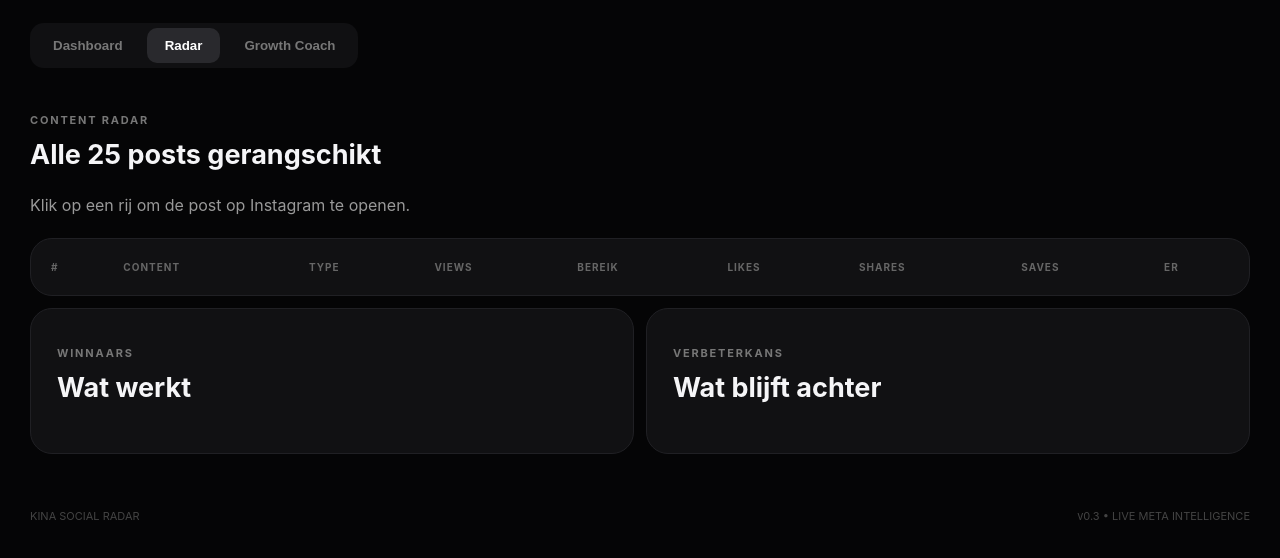
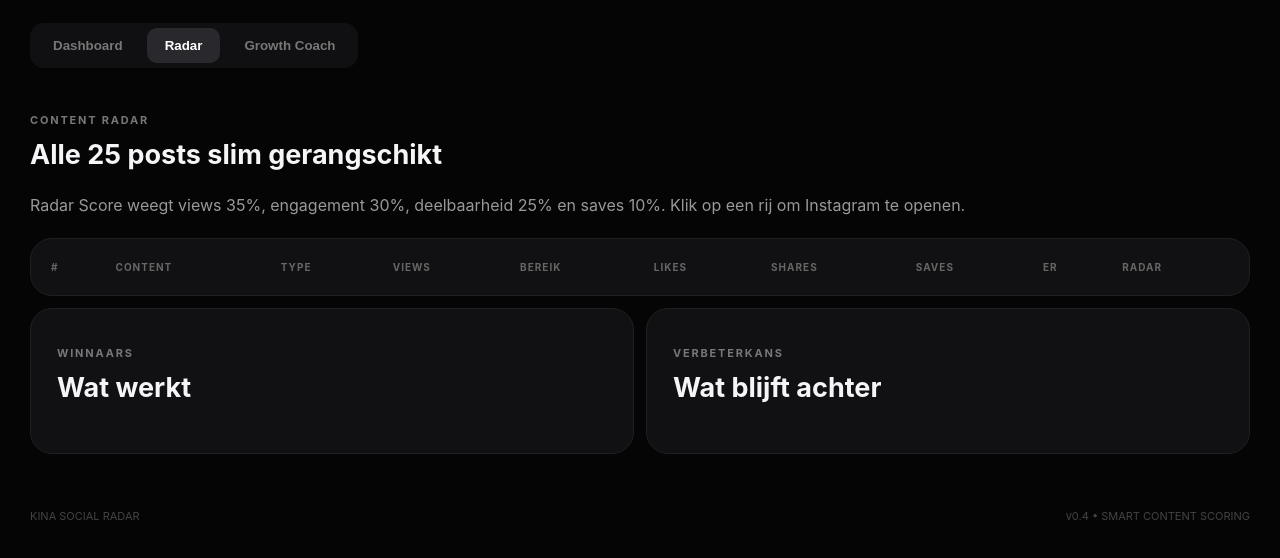
Before and after one commit to Svanson2000/-KINA-SOCIAL-RADAR, a plain HTML site: page index.html in a window 1280 px wide. Both pictures are taken after a click on the button "Radar". Shown: the part 112-670 px from the top of the page. Drawn offline with Linux system fonts and the light colour scheme; no server answers.

Commit message:
Show smart content score and ranking

```diff
--- a/index.html
+++ b/index.html
@@ -4,6 +4,6 @@
 <section id="dashboard" class="view active"><div class="hero card"><div><p class="label">GROW SCORE</p><div class="score" id="growScore">--<span>/100</span></div><p class="up" id="scoreNote">Live analyse</p></div><div class="heroText"><b id="heroTitle">Data laden…</b><p id="heroText">Je recente Instagram-content wordt doorgelicht.</p><button class="primary" data-go="radar">OPEN CONTENT RADAR →</button></div></div>
 <div class="metrics six"><article class="card"><p>Views</p><strong id="views">--</strong><small>25 posts</small></article><article class="card"><p>Bereik</p><strong id="reach">--</strong><small>25 posts</small></article><article class="card"><p>Likes</p><strong id="likes">--</strong><small>25 posts</small></article><article class="card"><p>Shares</p><strong id="shares">--</strong><small>25 posts</small></article><article class="card"><p>Saves</p><strong id="saves">--</strong><small>25 posts</small></article><article class="card"><p>Engagement</p><strong id="engagement">--</strong><small>op bereik</small></article></div>
 <div class="grid"><article class="card"><p class="label">TOP 3</p><h2>Beste recente content</h2><div id="topContent">Laden…</div></article><article class="card"><p class="label">ACCOUNT</p><h2 id="accountName">@dj_kina</h2><div class="time" id="followers">--</div><p class="muted">volgers • <span id="mediaCount">--</span> media-items</p><p class="tip" id="updated"></p></article></div></section>
-<section id="radar" class="view"><div class="pagehead"><p class="label">CONTENT RADAR</p><h2>Alle 25 posts gerangschikt</h2><p class="muted">Klik op een rij om de post op Instagram te openen.</p></div><div class="card tablewrap"><table><thead><tr><th>#</th><th>Content</th><th>Type</th><th>Views</th><th>Bereik</th><th>Likes</th><th>Shares</th><th>Saves</th><th>ER</th></tr></thead><tbody id="radarRows"></tbody></table></div><div class="grid insights"><article class="card"><p class="label">WINNAARS</p><h2>Wat werkt</h2><div id="winners"></div></article><article class="card"><p class="label">VERBETERKANS</p><h2>Wat blijft achter</h2><div id="laggards"></div></article></div></section>
+<section id="radar" class="view"><div class="pagehead"><p class="label">CONTENT RADAR</p><h2>Alle 25 posts slim gerangschikt</h2><p class="muted">Radar Score weegt views 35%, engagement 30%, deelbaarheid 25% en saves 10%. Klik op een rij om Instagram te openen.</p></div><div class="card tablewrap"><table><thead><tr><th>#</th><th>Content</th><th>Type</th><th>Views</th><th>Bereik</th><th>Likes</th><th>Shares</th><th>Saves</th><th>ER</th><th>Radar</th></tr></thead><tbody id="radarRows"></tbody></table></div><div class="grid insights"><article class="card"><p class="label">WINNAARS</p><h2>Wat werkt</h2><div id="winners"></div></article><article class="card"><p class="label">VERBETERKANS</p><h2>Wat blijft achter</h2><div id="laggards"></div></article></div></section>
 <section id="growth" class="view"><div class="pagehead"><p class="label">GROWTH COACH</p><h2>Acties uit jouw data</h2></div><div class="actions" id="growthActions"></div><div class="card hashtag"><p class="label">CAPTION & HASHTAG SIGNALS</p><h2>Patronen uit je topcontent</h2><div id="captionSignals"></div></div></section>
-</main><footer><span>KINA SOCIAL RADAR</span><span>v0.3 • LIVE META INTELLIGENCE</span></footer></div><script src="app.js"></script></body></html>
+</main><footer><span>KINA SOCIAL RADAR</span><span>v0.4 • SMART CONTENT SCORING</span></footer></div><script src="app.js"></script></body></html>
```
